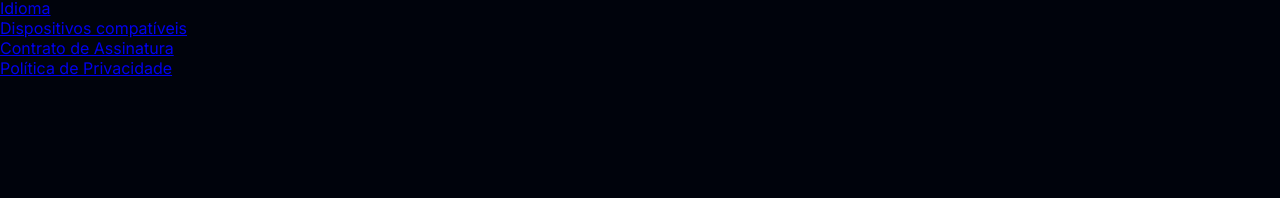
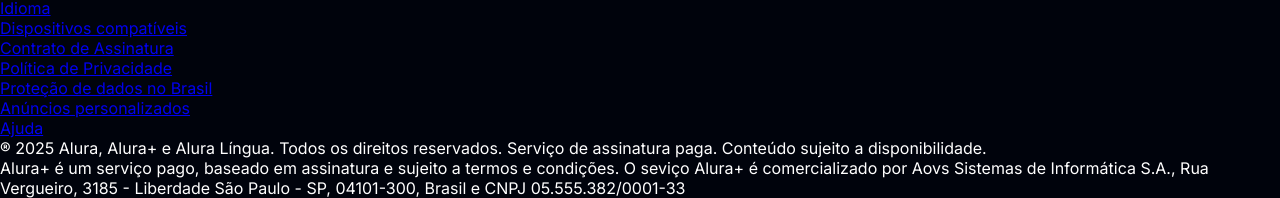
Before and after one commit to LCSHNR/Alura-Plus, a plain HTML site: page index.html in a window 1280 px wide. Shown: the part 3870-4068 px from the top of the page. Before the commit the page ends 4008 px from the top, so only its background shows below. Drawn offline with Linux system fonts and the light colour scheme.

Commit message:
direitos

```diff
--- a/index.html
+++ b/index.html
@@ -77,17 +77,17 @@
             <a href="#">Política de Privacidade</a>
         </li>
         <li class="lista__link">
-            <a href="#"></a>
+            <a href="#">Proteção de dados no Brasil</a>
         </li>
         <li class="lista__link">
-            <a href="#"></a>
+            <a href="#">Anúncios personalizados</a>
         </li>
         <li class="lista__link">
-            <a href="#"></a>
+            <a href="#">Ajuda</a>
         </li>
-      </ul>
         </ul>
-
+        <p class="rodape__texto">® 2025 Alura, Alura+ e Alura Língua. Todos os direitos reservados. Serviço de assinatura paga. Conteúdo sujeito a disponibilidade.</p>
+        <p class="rodape__texto"> Alura+ é um serviço pago, baseado em assinatura e sujeito a termos e condições. O seviço Alura+ é comercializado por Aovs Sistemas de Informática S.A., Rua Vergueiro, 3185 - Liberdade São Paulo - SP, 04101-300, Brasil e CNPJ 05.555.382/0001-33</p>
     </footer>
 </body>
 </html>
```
